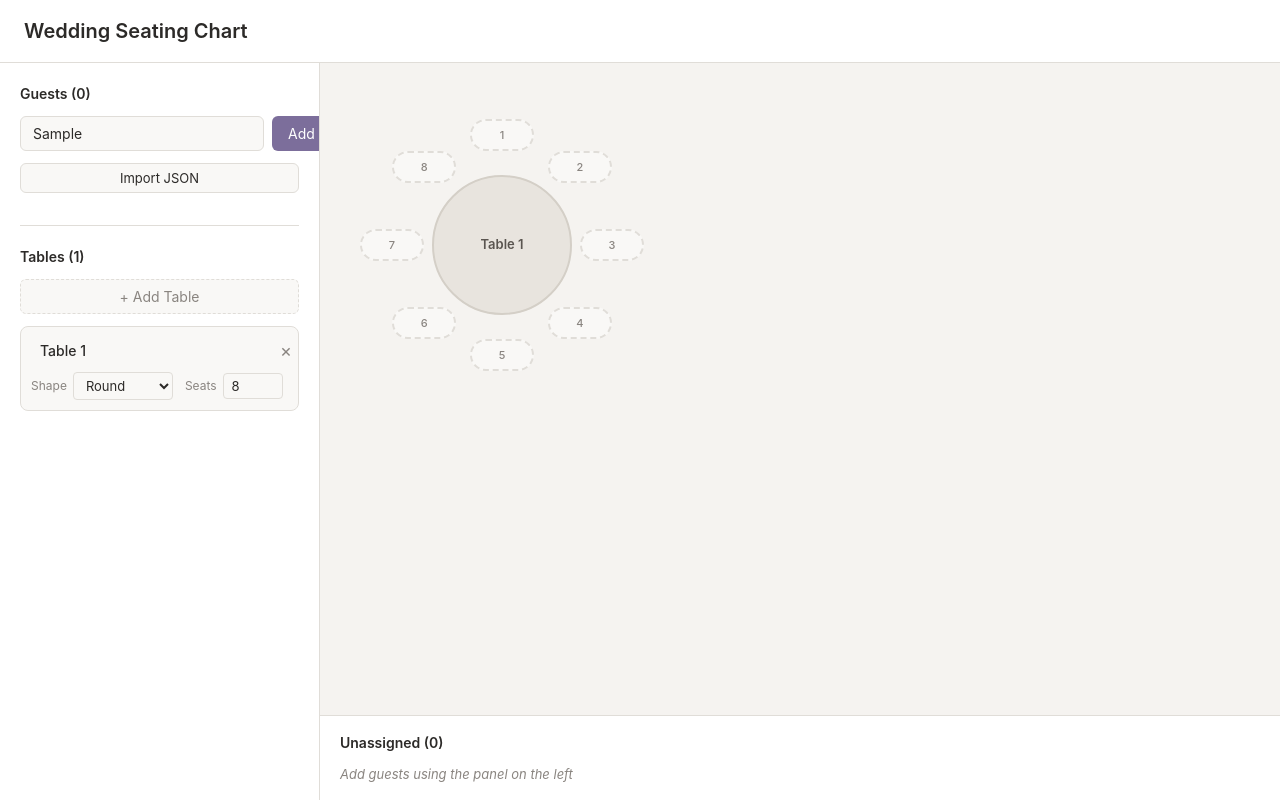
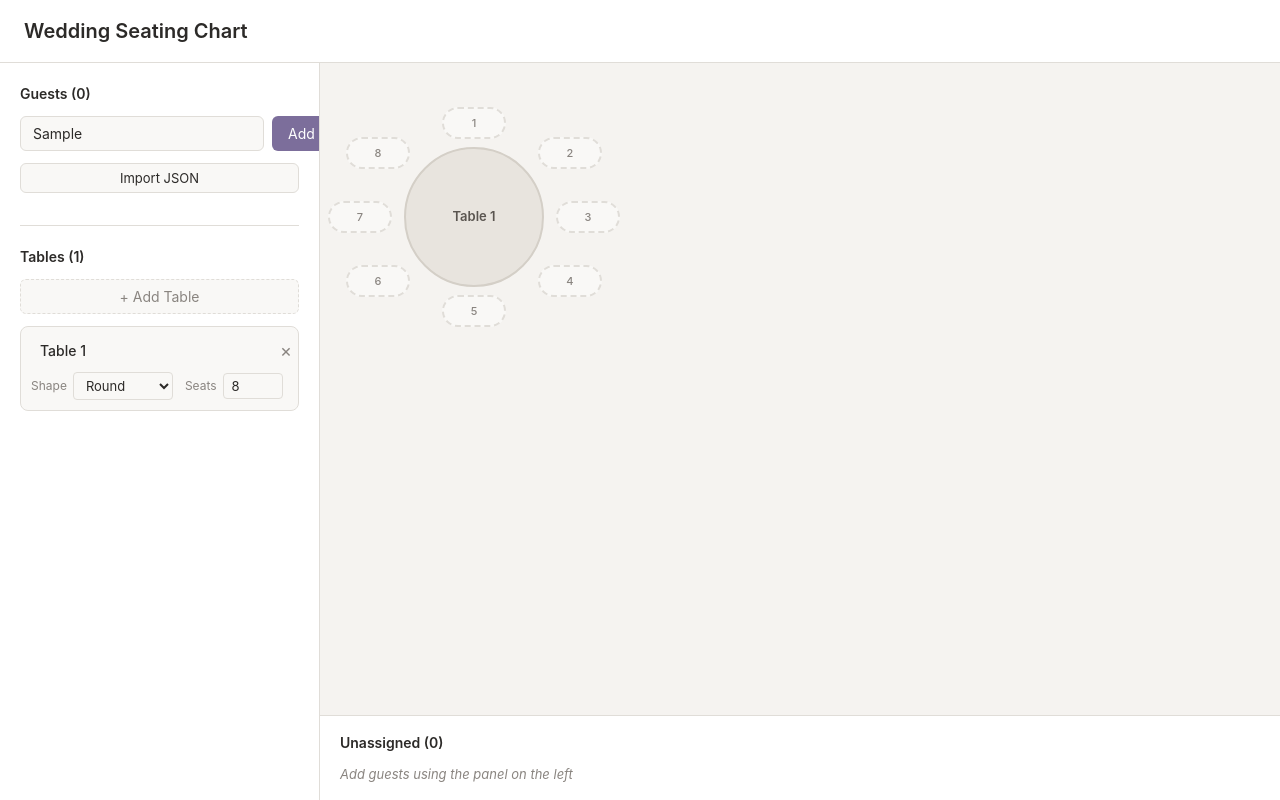
Before and after one commit to tayloraleach/wedding-seats, a React (Vite) app: page / in a window 1280 px wide. Both pictures are taken after typing "Sample" into the empty fields and a click on the button "+ Add Table". Built offline with nearby package versions, Linux system fonts and the light colour scheme.

Commit message:
fixed spacing around tables and aligned all labels depending on position around the table

```diff
--- a/src/components/Table/SeatSlot.tsx
+++ b/src/components/Table/SeatSlot.tsx
@@ -9,9 +9,10 @@ interface SeatSlotProps {
   seatIndex: number;
   x: number;
   y: number;
+  align?: 'left' | 'right';
 }
 
-export function SeatSlot({ tableId, seatIndex, x, y }: SeatSlotProps) {
+export function SeatSlot({ tableId, seatIndex, x, y, align }: SeatSlotProps) {
   const { state } = useWedding();
   const key = seatKey(tableId, seatIndex);
   const guestId = state.seatAssignments[key];
@@ -29,7 +30,11 @@ export function SeatSlot({ tableId, seatIndex, x, y }: SeatSlotProps) {
       style={{
         left: x,
         top: y,
-        transform: 'translate(-50%, -50%)',
+        transform: align === 'left'
+          ? 'translate(0%, -50%)'
+          : align === 'right'
+            ? 'translate(-100%, -50%)'
+            : 'translate(-50%, -50%)',
       }}
       title={guest ? guest.name : `Seat ${seatIndex + 1}`}
     >
--- a/src/components/Table/TableView.tsx
+++ b/src/components/Table/TableView.tsx
@@ -1,7 +1,7 @@
 import { useMemo, useRef, useCallback } from 'react';
 import type { Table } from '../../types';
 import { useWedding } from '../../state/WeddingContext';
-import { getRoundSeatPositions, getRectangleSeatPositions } from '../../utils/seatGeometry';
+import { getRectangleSeatPositions } from '../../utils/seatGeometry';
 import { TableSurface } from './TableSurface';
 import { SeatSlot } from './SeatSlot';
 import './TableView.css';
@@ -10,7 +10,7 @@ interface TableViewProps {
   table: Table;
 }
 
-const SEAT_OFFSET = 40; // how far seats sit from the table edge
+const SEAT_OFFSET = 12; // how far seats sit from the table edge
 const TABLE_ROUND_RADIUS = 70;
 const TABLE_RECT_WIDTH = 80;
 const TABLE_RECT_HEIGHT = 200;
@@ -30,13 +30,30 @@ export function TableView({ table }: TableViewProps) {
     };
   }, [table.shape]);
 
-  const seatPositions = useMemo(() => {
+  const seatPositions = useMemo((): { x: number; y: number; align?: 'left' | 'right' }[] => {
     const cx = containerSize.width / 2;
     const cy = containerSize.height / 2;
 
     if (table.shape === 'round') {
-      const seatRadius = TABLE_ROUND_RADIUS + SEAT_OFFSET;
-      return getRoundSeatPositions(table.seatCount, seatRadius, { x: cx, y: cy });
+      const baseSeatRadius = TABLE_ROUND_RADIUS + SEAT_OFFSET;
+      const positions: { x: number; y: number; align?: 'left' | 'right' }[] = [];
+      for (let i = 0; i < table.seatCount; i++) {
+        const angle = (2 * Math.PI * i) / table.seatCount - Math.PI / 2;
+        const cosA = Math.cos(angle);
+        // Push top/bottom seats out a bit more since centered labels sit closer
+        const r = baseSeatRadius + Math.abs(Math.sin(angle)) * SEAT_OFFSET;
+        // Right half → left-align (extends right), left half → right-align (extends left)
+        // Near top/bottom (|cos| < 0.3) → centered
+        let align: 'left' | 'right' | undefined;
+        if (cosA > 0.3) align = 'left';
+        else if (cosA < -0.3) align = 'right';
+        positions.push({
+          x: cx + r * Math.cos(angle),
+          y: cy + r * Math.sin(angle),
+          align,
+        });
+      }
+      return positions;
     }
 
     // Rectangle: seats only on left and right long edges
@@ -56,6 +73,7 @@ export function TableView({ table }: TableViewProps) {
       return {
         x: isLeft ? tableLeft - SEAT_OFFSET : tableLeft + TABLE_RECT_WIDTH + SEAT_OFFSET,
         y: tableTop + p.y,
+        align: (isLeft ? 'right' : 'left') as 'left' | 'right',
       };
     });
   }, [table.shape, table.seatCount, containerSize]);
@@ -126,6 +144,7 @@ export function TableView({ table }: TableViewProps) {
           seatIndex={i}
           x={pos.x}
           y={pos.y}
+          align={pos.align}
         />
       ))}
     </div>
```
